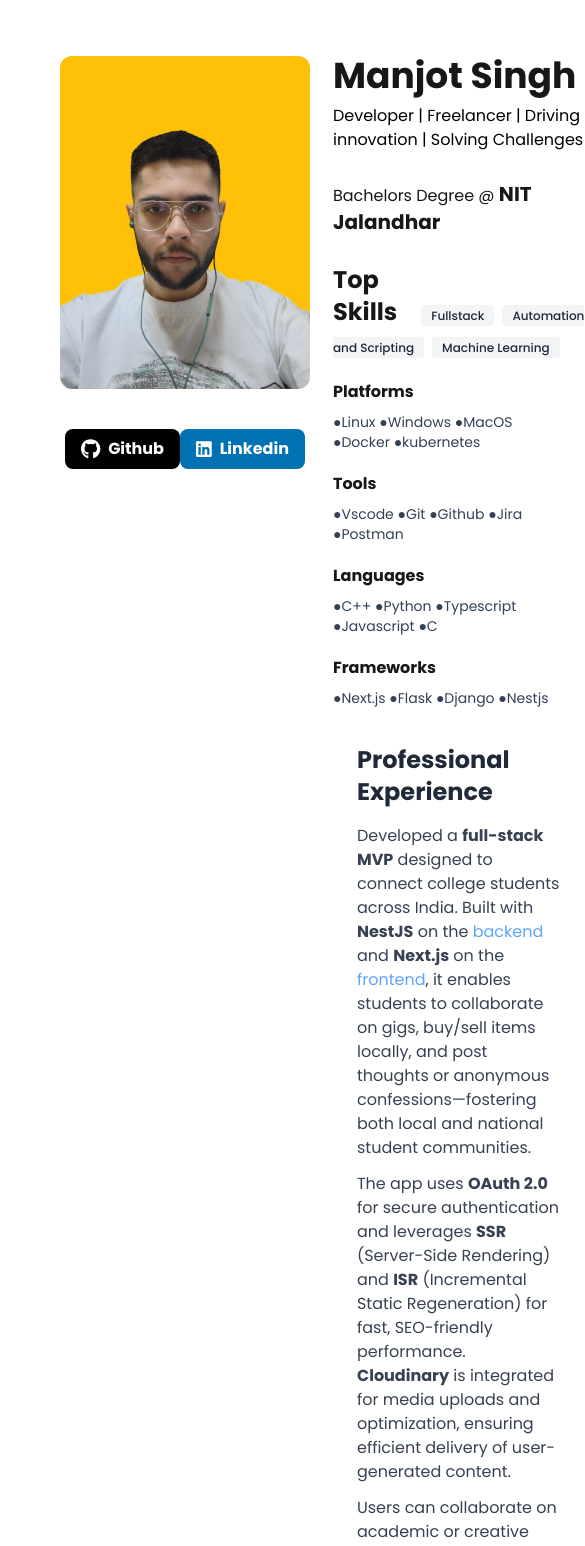
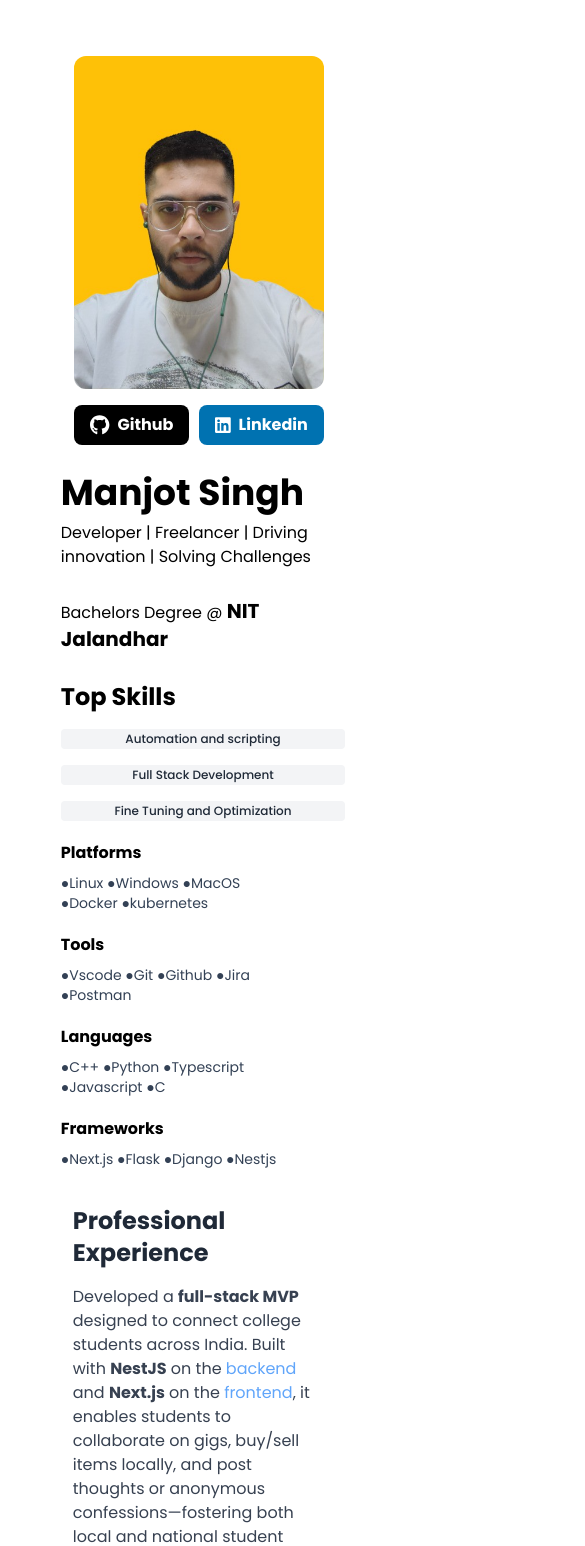
Before and after one commit to Noctis2003/PortFolio, a Next.js app: page / in a window 390 px wide. Shown: the top 1546 px of the page, 585 px wide, since content can reach past the window. Built offline with nearby package versions, Linux system fonts and the light colour scheme.

Commit message:
many updates

```diff
--- a/app/form.tsx
+++ b/app/form.tsx
@@ -28,14 +28,14 @@ function Form() {
 
   return (
     <form
-      className={`${poppins.className} flex flex-row  p-4 rounded-lg`}
+      className={`${poppins.className} flex flex-row  p-4 rounded-lg w-4/5 ml-4 max-md:w-full`}
       method="POST"
       onSubmit={handleClick}
 
     >
       <input
         name="text"
-        className="w-full border-[2px] border-gray-300 rounded-lg px-4 py-2"
+        className="w-full border-[2px] border-gray-300 rounded-lg px-4 py-2 text-black"
         value={value}
         placeholder={placeholder}
         onChange={(e) => setvalue(e.target.value)}
--- a/app/layout.tsx
+++ b/app/layout.tsx
@@ -1,17 +1,27 @@
 import type { Metadata } from "next";
 import { Geist, Geist_Mono } from "next/font/google";
 import "./globals.css";
+import type { Viewport } from "next";
 import { inter } from "@/fonts/pages";
 import { Poppins } from "next/font/google";
 export const metadata: Metadata = {
   title: "Manjot Singh",
   description: "PortFolio",
+
 };
 
 const poppins = Poppins({
   subsets: ["latin"],
   weight: ["400", "500", "600", "700"],
 });
+
+export const viewport: Viewport = {
+   width: 'device-width',
+  initialScale: 1,
+  maximumScale: 1,
+  userScalable: false,
+}
+
 export default function RootLayout({
   children,
 }: Readonly<{
@@ -20,9 +30,9 @@ export default function RootLayout({
   return (
     <html lang="en">
       <body
-        className={`${poppins.className} antialiased h-screen w-full  relative bg-white `}
+        className={`${poppins.className} antialiased h-screen w-screen  relative bg-white overflow-x-hidden`}
       >
-        <div className="mx-auto w-3/4 mt-12  flex flex-row" >
+        <div className="mx-auto w-3/4 mt-12  max-md:flex-col flex flex-row" >
         {children}
         </div>
       </body>
--- a/app/page.tsx
+++ b/app/page.tsx
@@ -7,7 +7,7 @@ export default function Home() {
   return (
     <>
 
-      <div className="min-h-56 rounded-xl w-96  mx-1 my-2 flex flex-col items-center justify-start ">
+      <div className="min-h-56 rounded-xl w-96  mx-1 my-2 flex flex-col items-center justify-startmax-md:mt-auto max-md:w-full">
         <Image
           alt="There should be an image of me"
           src="/pic.png"
@@ -16,10 +16,7 @@ export default function Home() {
           quality={100}
           className="rounded-xl "
         />
-        <div className="flex flex-row justify-around mt-6  w-full ">
 
-
-        </div>
 
         <div className="mt-1  p-3 flex justify-evenly w-full ">
           <GitButton></GitButton>
@@ -27,30 +24,35 @@ export default function Home() {
 
         </div>
       </div>
-      <div className=" flex flex-col w-full flex-wrap ">
-        <h1 className="text-4xl font-extrabold mt-2 mx-3">Manjot Singh</h1>
+      <div className=" flex flex-col w-full flex-wrap  max-md:w-full ">
+        <h1 className="text-4xl font-extrabold mt-2 mx-3 text-black">Manjot Singh</h1>
 
-        <h1 className="mx-3 mt-2 text-black">
+        <div className="mx-3 mt-2 text-black">
             Developer | Freelancer | Driving innovation | Solving Challenges
-        </h1>
-        <h1 className="mx-3 mt-7">
+        </div>
+        <h1 className="mx-3 mt-7 max-md:w-full text-black">
           Bachelors Degree @{" "}
           <span className="font-bold text-xl">NIT Jalandhar</span>
         </h1>
-        <h1 className="mx-3 font-bold text-2xl mt-7">
+        <h1 className="mx-3 font-bold text-2xl mt-7  ">
+          <div className="max-md:w-full max-md:flex max-md:flex-row max-md:gap-7 text-black ">
           Top Skills
-          <span className="bg-gray-100 text-gray-800 text-xs font-medium me-2 px-2.5 py-0.5 rounded dark:bg-gray-700 dark:text-gray-300 mx-6">
-            Fullstack
+          </div>
+          <div className=" max-md:w-full max-md:flex max-md:flex-col max-md:gap-4 max-md:mt-4">
+
+          <span className="bg-gray-100 text-gray-800 text-xs font-medium me-2 px-2.5 py-0.5 rounded dark:bg-gray-800 dark:text-gray-300 text-center">
+            Automation and scripting
           </span>
-          <span className="bg-gray-100 text-gray-800 text-xs font-medium me-2 px-2.5 py-0.5 rounded dark:bg-gray-700 dark:text-gray-300">
-            Automation and Scripting
+             <span className="bg-gray-100 text-gray-800 text-xs font-medium me-2 px-2.5 py-0.5 rounded dark:bg-gray-800 dark:text-gray-300 text-center">
+            Full Stack Development
           </span>
-          <span className="bg-gray-100 text-gray-800 text-xs font-medium me-2 px-2.5 py-0.5 rounded dark:bg-gray-700 dark:text-gray-300">
-            Machine Learning
+          <span className="bg-gray-100 text-gray-800 text-xs font-medium me-2 px-2.5 py-0.5 rounded dark:bg-gray-800 dark:text-gray-300 text-center">
+            Fine Tuning and Optimization
           </span>
+          </div>
         </h1>
-        <div className=" flex flex-row flex-wrap">
-          <div className="flex flex-col  w-56 rounded-lg mx-3 mt-5  gap-2 justify-evenly">
+        <div className=" flex flex-row flex-wrap text-black">
+          <div className="flex flex-col  w-56 rounded-lg mx-3 mt-5  gap-2 justify-evenly text-black">
             <h1 className="font-bold">Platforms</h1>
             <div className="text-sm text-slate-700 ">
               ●Linux ●Windows ●MacOS ●Docker ●kubernetes
@@ -84,7 +86,7 @@ export default function Home() {
 
         </div>
 
-       <div className="mx-3 mt-3 bg-white  rounded-lg p-6 ">
+       <div className="md:mx-3 mt-3  rounded-lg p-6 max-md:w-full">
   <h1 className="font-bold text-2xl mb-4 text-gray-800">Professional Experience</h1>
   <p className="text-gray-700 mb-3">
     Developed  a <strong>full-stack MVP</strong> designed to connect college students across India. Built with <strong>NestJS</strong> on the <Link className="text-blue-400" href="https://github.com/Noctis2003/nitap">backend</Link> and <strong>Next.js</strong> on the <Link className="text-blue-400" href="https://github.com/Noctis2003/nitapp">frontend</Link>, it enables students to collaborate on gigs, buy/sell items locally, and post thoughts or anonymous confessions—fostering both local and national student communities.
```
